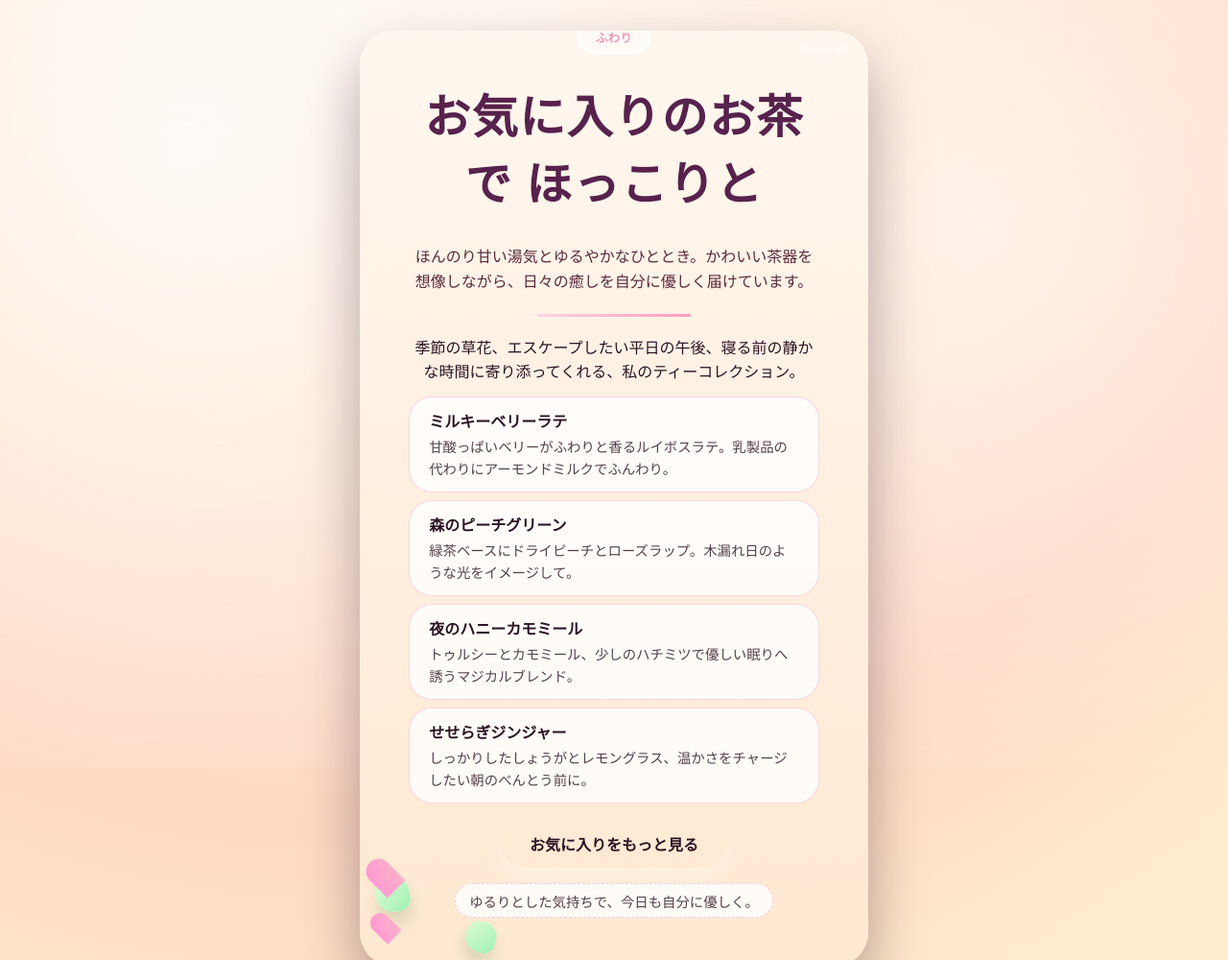
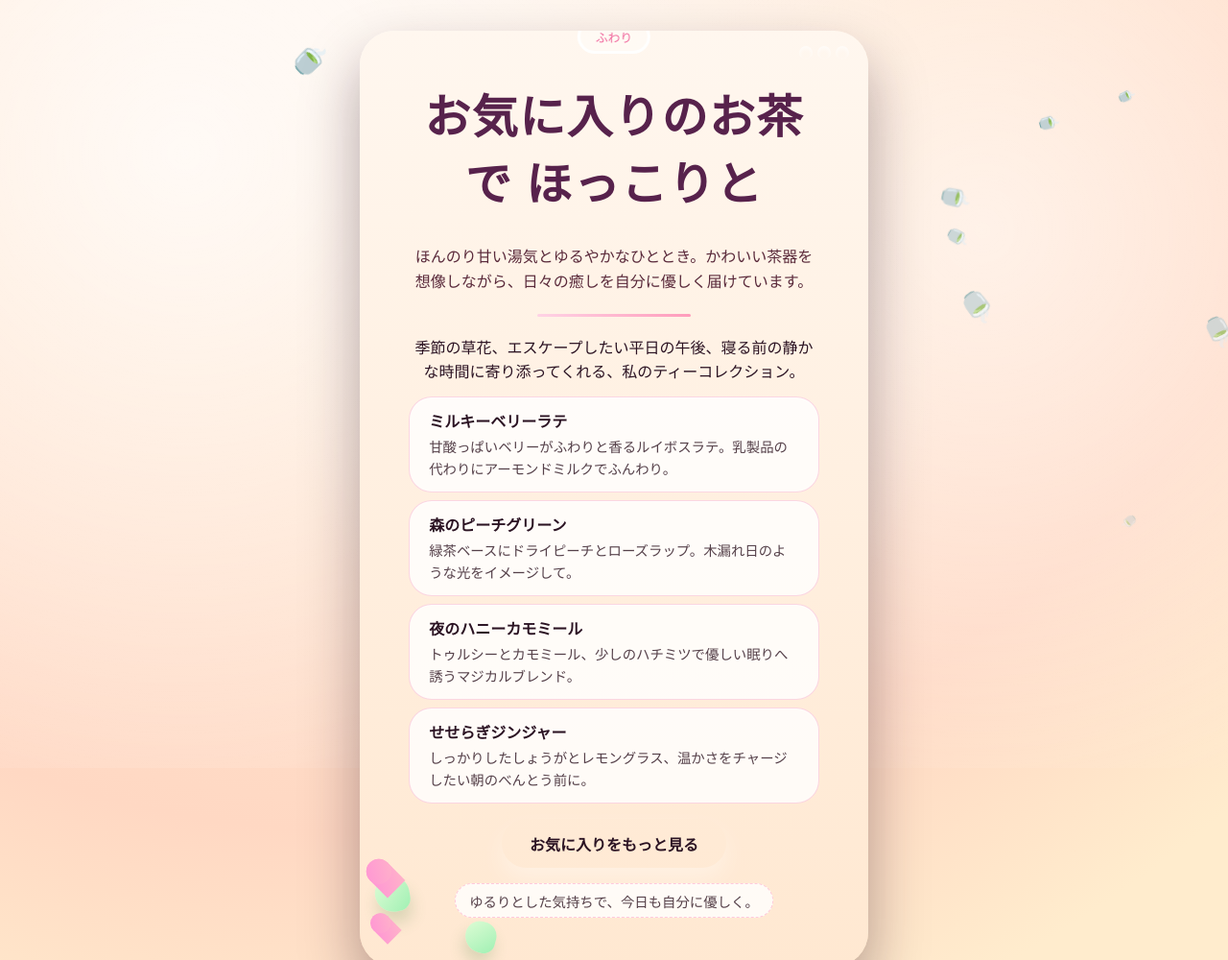
Before and after one commit to momoka115/my-first-site, a plain HTML site: page index.html in a window 1280 px wide. Shown: the top 1000 px of the page at 96% size. Drawn offline with Linux system fonts and the light colour scheme.

Commit message:
Add falling teacup animation

```diff
--- a/index.html
+++ b/index.html
@@ -7,6 +7,7 @@
   <link rel="stylesheet" href="styles.css" />
 </head>
 <body>
+  <div class="teacup-snow" aria-hidden="true"></div>
   <main class="card">
     <div class="sprite-cluster" aria-hidden="true">
       <span class="dot dot-one"></span>
@@ -49,5 +50,30 @@
       <span class="note">ゆるりとした気持ちで、今日も自分に優しく。</span>
     </div>
   </main>
+  <script>
+    const TEACUP_EMOJI = "🍵";
+
+    function createTeacup() {
+      const span = document.createElement("span");
+      span.textContent = TEACUP_EMOJI;
+      const size = Math.random() * 1.2 + 0.8;
+      span.style.fontSize = `${size}rem`;
+      span.style.left = `${Math.random() * 100}%`;
+      span.style.animationDuration = `${Math.random() * 4 + 6}s`;
+      span.style.animationDelay = `${Math.random() * 4}s`;
+      span.addEventListener("animationend", () => {
+        span.remove();
+      });
+      document.querySelector(".teacup-snow").appendChild(span);
+    }
+
+    document.addEventListener("DOMContentLoaded", () => {
+      const initialCount = 10;
+      for (let i = 0; i < initialCount; i += 1) {
+        createTeacup();
+      }
+      setInterval(createTeacup, 1200);
+    });
+  </script>
 </body>
 </html>
--- a/styles.css
+++ b/styles.css
@@ -27,6 +27,15 @@ body {
   padding: 2rem;
 }
 
+body::after {
+  content: "";
+  position: fixed;
+  inset: 0;
+  background: radial-gradient(circle, rgba(255, 255, 255, 0.5) 10%, transparent 45%);
+  pointer-events: none;
+  z-index: -2;
+}
+
 body::before {
   content: "";
   position: fixed;
@@ -47,6 +56,34 @@ main.card {
   box-shadow: 0 30px 60px var(--shadow-tone);
   position: relative;
   overflow: hidden;
+}
+
+.teacup-snow {
+  position: fixed;
+  inset: 0;
+  pointer-events: none;
+  z-index: -1;
+}
+
+.teacup-snow span {
+  position: absolute;
+  top: -10%;
+  animation: teacup-fall linear infinite;
+  opacity: 0;
+}
+
+@keyframes teacup-fall {
+  0% {
+    transform: translateY(-10%) rotate(0deg);
+    opacity: 0;
+  }
+  10% {
+    opacity: 1;
+  }
+  100% {
+    transform: translateY(120vh) rotate(360deg);
+    opacity: 0;
+  }
 }
 
 .sprite-cluster,
```
